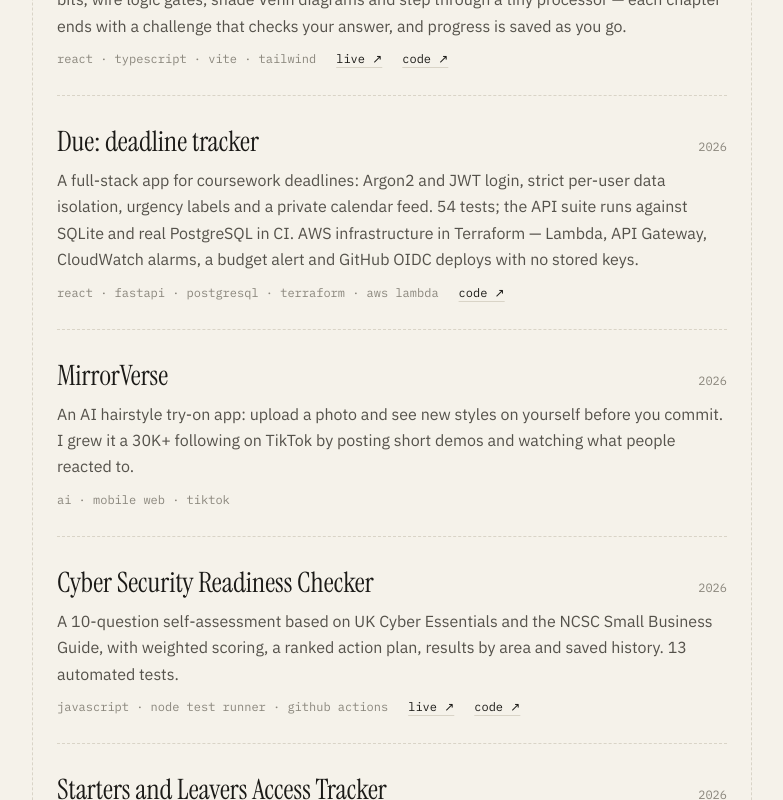
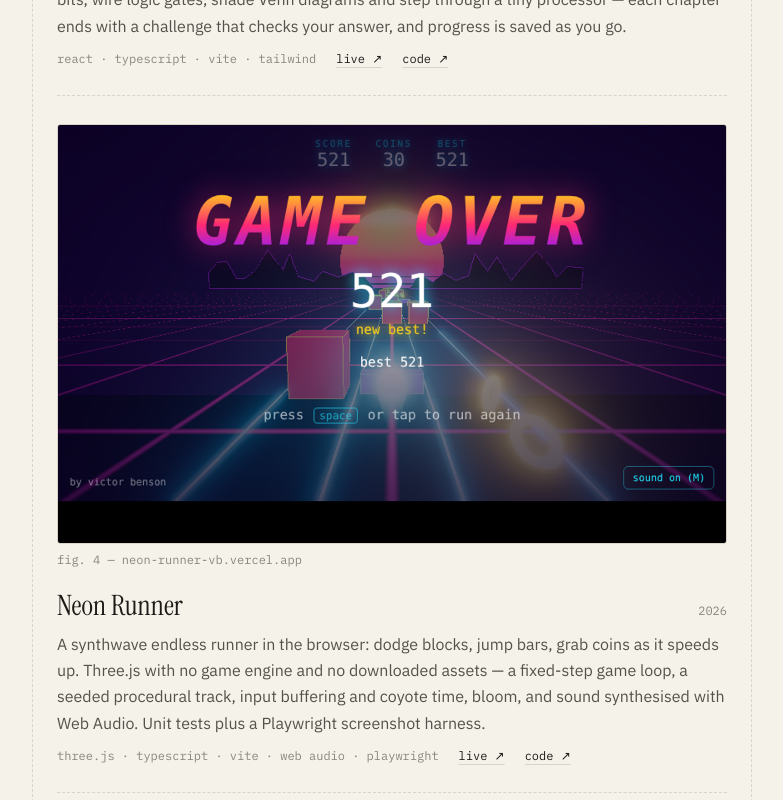
Before and after one commit to macroer16/personal-website, a Next.js app: page /projects in a window 1280 px wide. Shown: the part 1740-2540 px from the top of the page, without its empty margins (248-1031 px from the left). Built offline with nearby package versions, Linux system fonts and the light colour scheme.

Commit message:
Add Neon Runner to projects

```diff
--- a/src/data/projects.ts
+++ b/src/data/projects.ts
@@ -41,6 +41,16 @@ export const projects: Project[] = [
     live: "https://cs-visualiser.vercel.app",
     image: "/projects/cs-visualiser.png",
     featured: true,
+  },
+  {
+    title: "Neon Runner",
+    year: "2026",
+    description:
+      "A synthwave endless runner in the browser: dodge blocks, jump bars, grab coins as it speeds up. Three.js with no game engine and no downloaded assets — a fixed-step game loop, a seeded procedural track, input buffering and coyote time, bloom, and sound synthesised with Web Audio. Unit tests plus a Playwright screenshot harness.",
+    stack: "three.js · typescript · vite · web audio · playwright",
+    github: "https://github.com/macroer16/neon-runner",
+    live: "https://neon-runner-vb.vercel.app",
+    image: "/projects/neon-runner.png",
   },
   {
     title: "Due: deadline tracker",
```
Also changed, not shown: public/projects/neon-runner.png (added).
